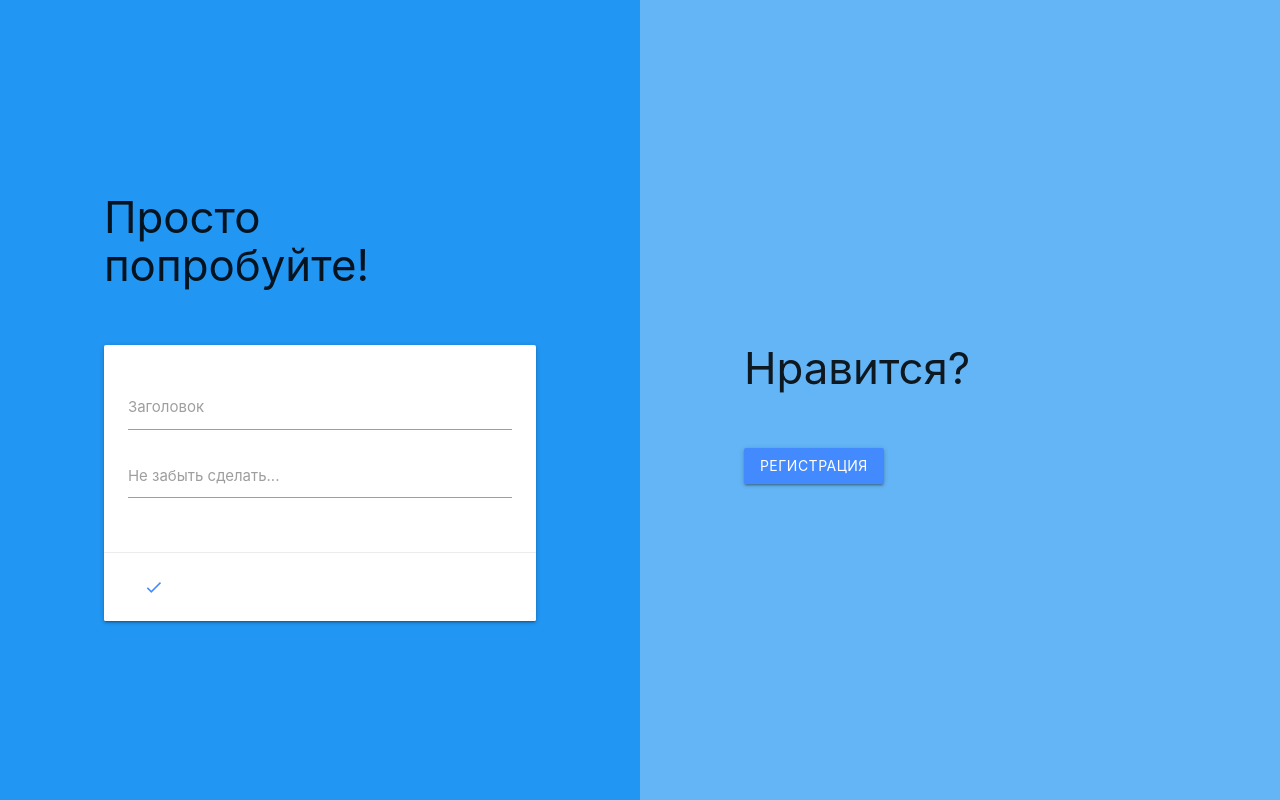
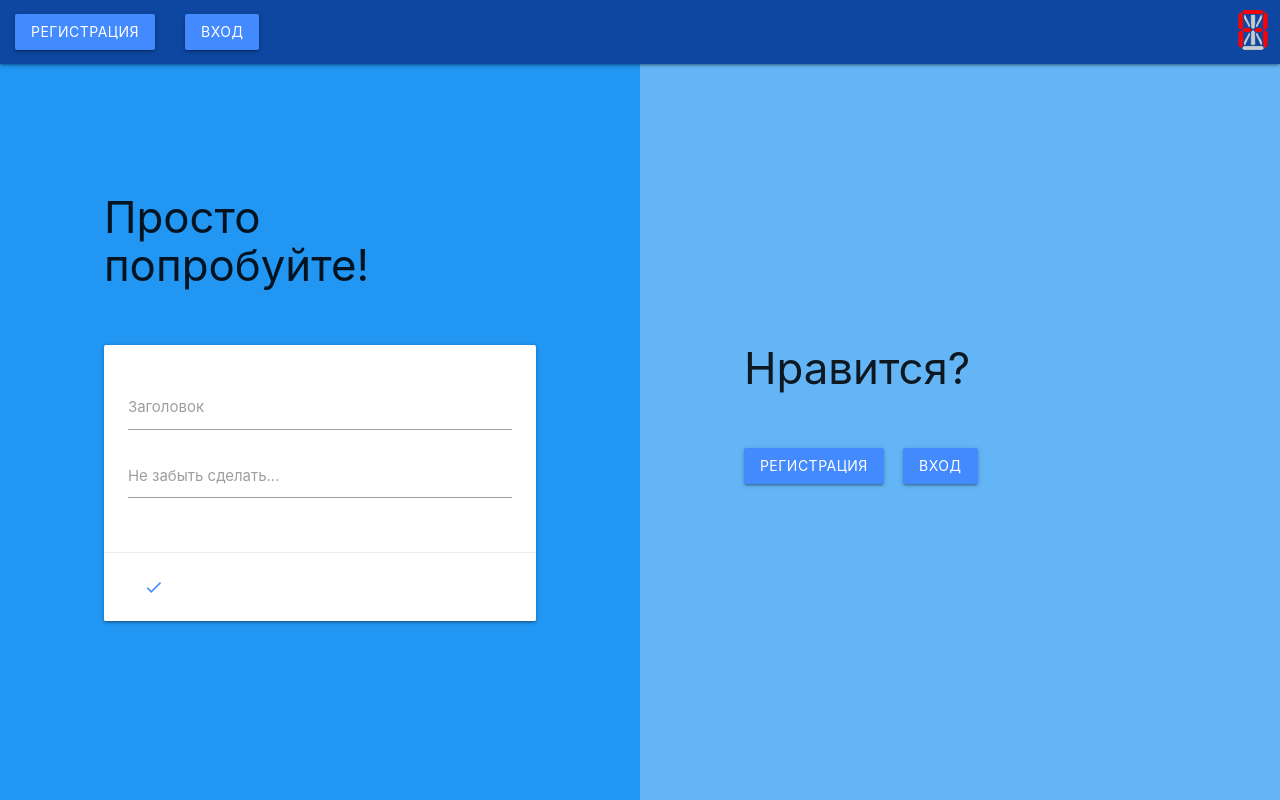
Before and after one commit to Alexal3/remember-it-web, a Node server app: page / in a window 1280 px wide. Run offline with Node 20, Linux system fonts and the light colour scheme; some libraries are stand-ins or nearby versions.

Commit message:
Configured registration and login forms and navbar on the main page.

```diff
--- a/public/index.css
+++ b/public/index.css
@@ -51,3 +51,12 @@
     height: 64px !important;
   }
 }
+
+.index-navbar-fixed-tag {
+  height: 0 !important;
+}
+
+.btn-login-in-landing {
+  margin-left: 15px;
+  /* transition: none !important; */
+}
--- a/views/index.hbs
+++ b/views/index.hbs
@@ -9,6 +9,18 @@
   <link href="https://fonts.googleapis.com/icon?family=Material+Icons" rel="stylesheet">
 </head>
 <body>
+  <div class="navbar-fixed index-navbar-fixed-tag">
+    <nav class="blue darken-4">
+      <div class="nav-wrapper">
+        <a href="http://alexal3.com" class="right brand-logo"><img src="logo2.png"></a>
+        <ul class="left">
+          <li><a class="waves-effect btn blue accent-2 modal-trigger" href="#register-modal">Регистрация</a></li>
+          <li><a class="waves-effect btn blue accent-2 modal-trigger" href="#login-modal">Вход</a></li>
+        </ul>
+      </div>
+    </nav>
+  </div>
+
   <main>
     <div class="row">
       <div class="col s12 m12 l6 xl6 blue landing-right-part valign-wrapper">
@@ -65,6 +77,7 @@
           <p>&nbsp;</p>
 
           <button class="waves-effect waves-light btn blue accent-2 modal-trigger" href="#register-modal">Регистрация</button>
+          <button class="waves-effect waves-light btn blue accent-2 modal-trigger btn-login-in-landing" href="#login-modal">Вход</button>
         </div>
       </div>
     </div>
@@ -73,19 +86,51 @@
   <div id="register-modal" class="modal">
     <form action="/register" method="post">
       <div class="modal-content">
-        <h4>Регистрация</h4>
-        <p>&nbsp;</p>
-        <div class="input-field">
-          <input id="email" type="email" name="email" class="validate">
-          <label for="email">Адрес эл. почты</label>
-        </div>
-        <div class="input-field">
-          <input id="password" type="password" name="password" class="validate">
-          <label for="password">Пароль</label>
+        <div class="container">
+          <h4 class="center-align">Регистрация</h4>
+          <p>&nbsp;</p>
+          <div class="input-field">
+            <input id="reg_email" type="email" name="email" class="validate">
+            <label for="reg_email">Адрес эл. почты</label>
+          </div>
+          <div class="input-field">
+            <input id="reg_password" type="password" name="password" class="validate">
+            <label for="reg_password">Пароль</label>
+          </div>
+          <div class="input-field">
+            <input id="reg_password_confirm" type="password" name="confirm" class="validate">
+            <label for="reg_password_confirm">Подтвердите пароль</label>
+          </div>
         </div>
       </div>
       <div class="modal-footer">
-        <button class="modal-close waves-effect waves-light blue accent-2 btn">Готово!</button>
+        <div class="container">
+          <button class="modal-close waves-effect waves-light blue accent-2 btn">Готово!</button>
+        </div>
+      </div>
+    </form>
+  </div>
+
+  <div id="login-modal" class="modal">
+    <form action="/login" method="post">
+      <div class="modal-content">
+        <div class="container">
+          <h4 class="center-align">Вход</h4>
+          <p>&nbsp;</p>
+          <div class="input-field">
+            <input id="login_email" type="email" name="email" class="validate">
+            <label for="login_email">Адрес эл. почты</label>
+          </div>
+          <div class="input-field">
+            <input id="login_password" type="password" name="password" class="validate">
+            <label for="login_password">Пароль</label>
+          </div>
+        </div>
+      </div>
+      <div class="modal-footer">
+        <div class="container">
+          <button class="modal-close waves-effect waves-light blue accent-2 btn">Готово!</button>
+        </div>
       </div>
     </form>
   </div>
```
